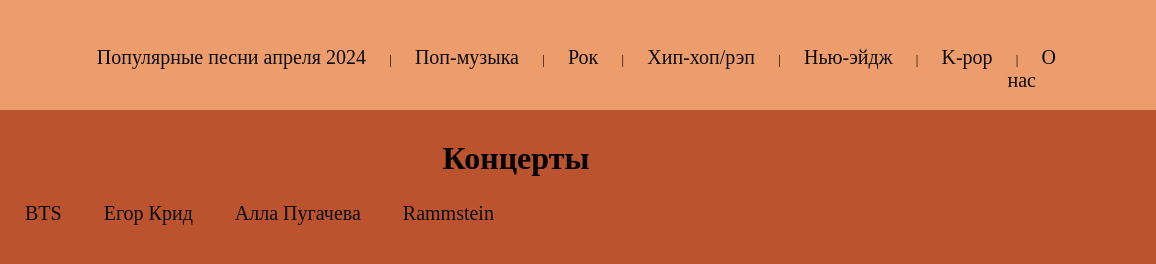
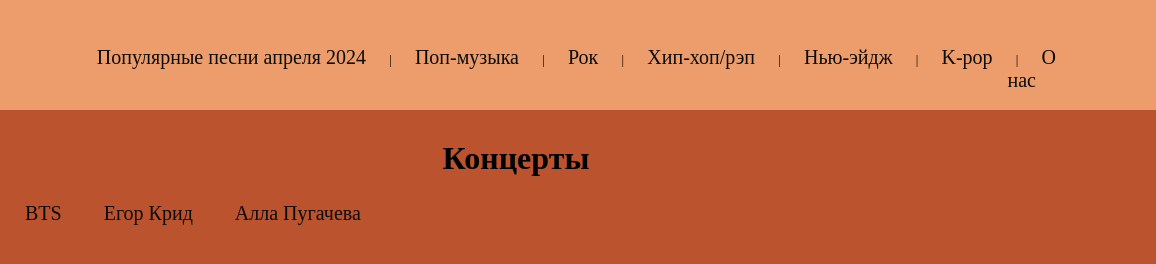
Before and after one commit to krasivayamraz228/PR21, a plain HTML site: page concert_rammstein.html in a window 1280 px wide. Shown: the full height of the page, 124-1280 px from the left. Drawn offline with Linux system fonts and the light colour scheme.

Commit message:
Update concert_rammstein.html

```diff
--- a/concert_rammstein.html
+++ b/concert_rammstein.html
@@ -42,7 +42,6 @@
               <td><p><li><a href="concert_egor_krid.html">Егор Крид</a></li></p></td>
               <td><p><li><a href="concert_pugacheva.html">Алла Пугачева</a></li></p></td>
               <tb><p><li><a href="concert_svik.html">Лёша Свик</a></li></p></tb>
-              <td><p><li><a href="concert_rammstein.html">Rammstein</a></li></p></td></tr>
         </table>
     </div>
 </body>
```
